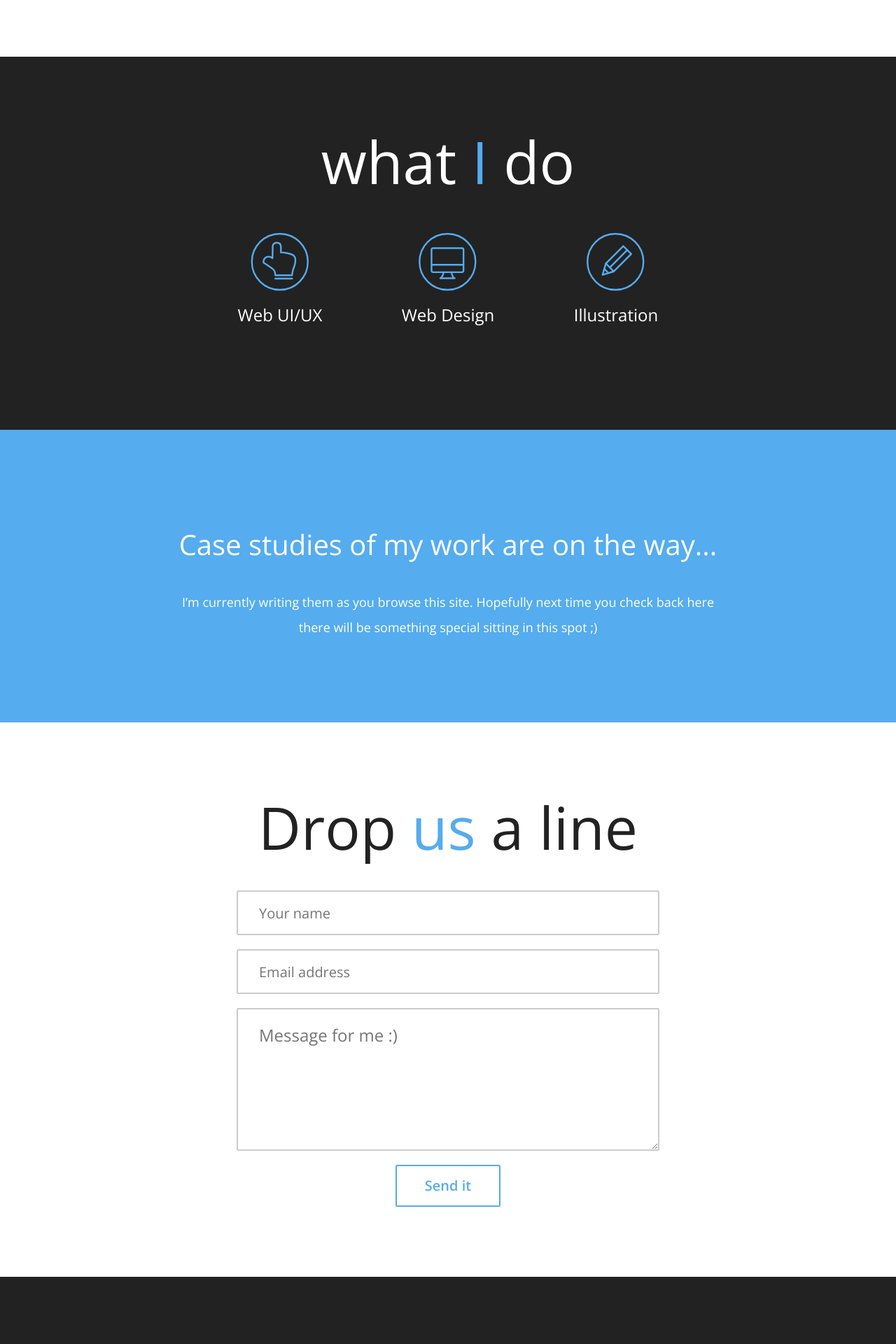
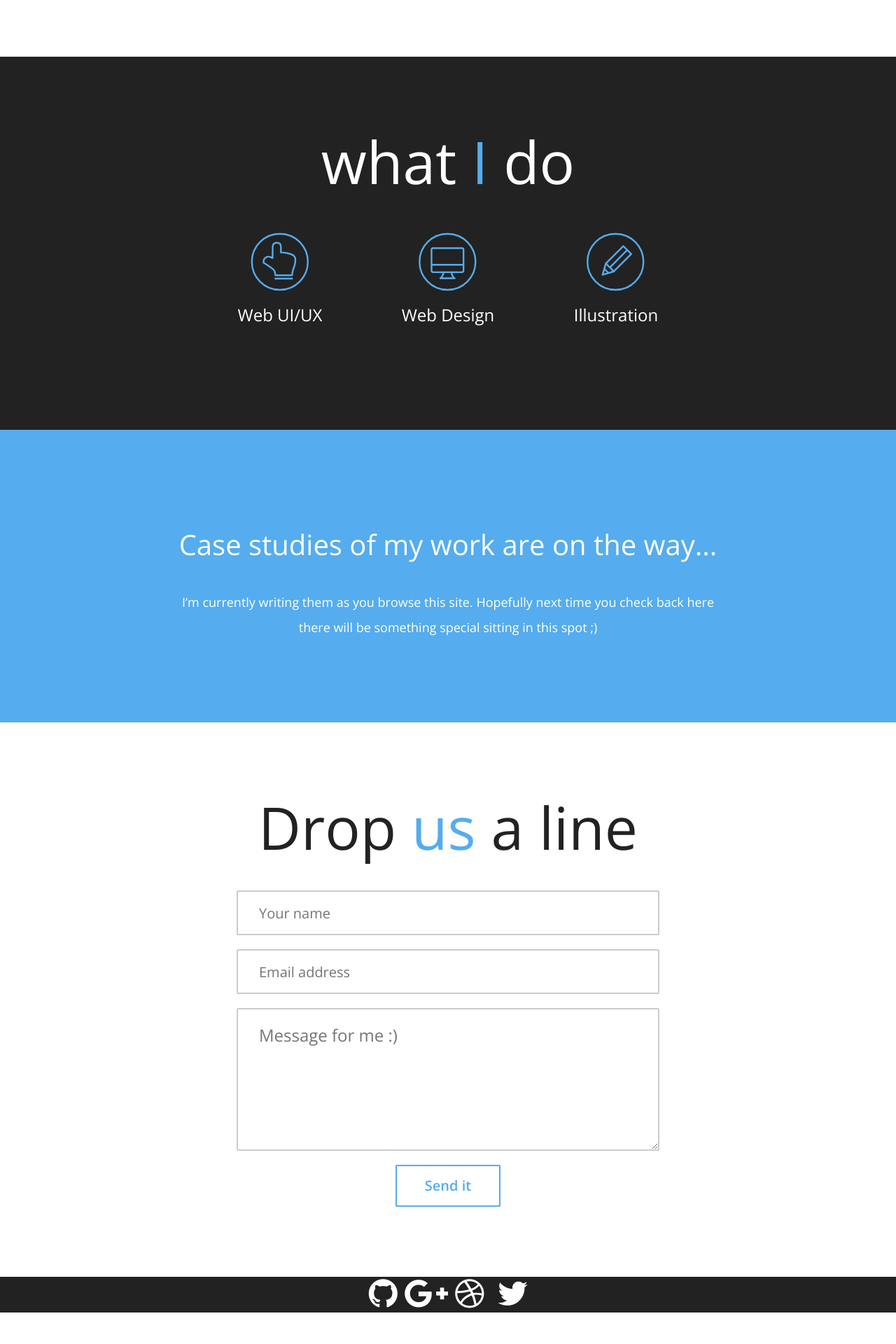
Before and after one commit to macorlett/macorlett.github.io, a Jekyll site: the page built from index.md, in a window 1280 px wide. Shown: the part 1300-3220 px from the top of the page at 70% size. Built offline with Jekyll 4.4.1, drawn with Linux system fonts in a browser that asks for light colours; nearby versions of some CDN libraries; Markdown is read by kramdown in place of the engine named in the settings; after the commit the page ends 3175 px from its top, so only the background shows below that.

Commit message:
Update footer.html

```diff
--- a/_includes/footer.html
+++ b/_includes/footer.html
@@ -1,5 +1,5 @@
 		<div class="content-block center black">
-			<i class="fa-github fa-fw fa-3x"></i><i class="fa-google-plus fa-fw fa-3x"></i><i class="fa-dribbble fa-fw fa-3x"></i><i class="fa-twitter fa-fw fa-3x"></i>
+			<i class="fa fa-github fa-fw fa-3x"></i><i class="fa fa-google-plus fa-fw fa-3x"></i><i class="fa fa-dribbble fa-fw fa-3x"></i><i class="fa fa-twitter fa-fw fa-3x"></i>
 		</div>
 		<script src="/js/main.js"></script>
 	</body>
```
